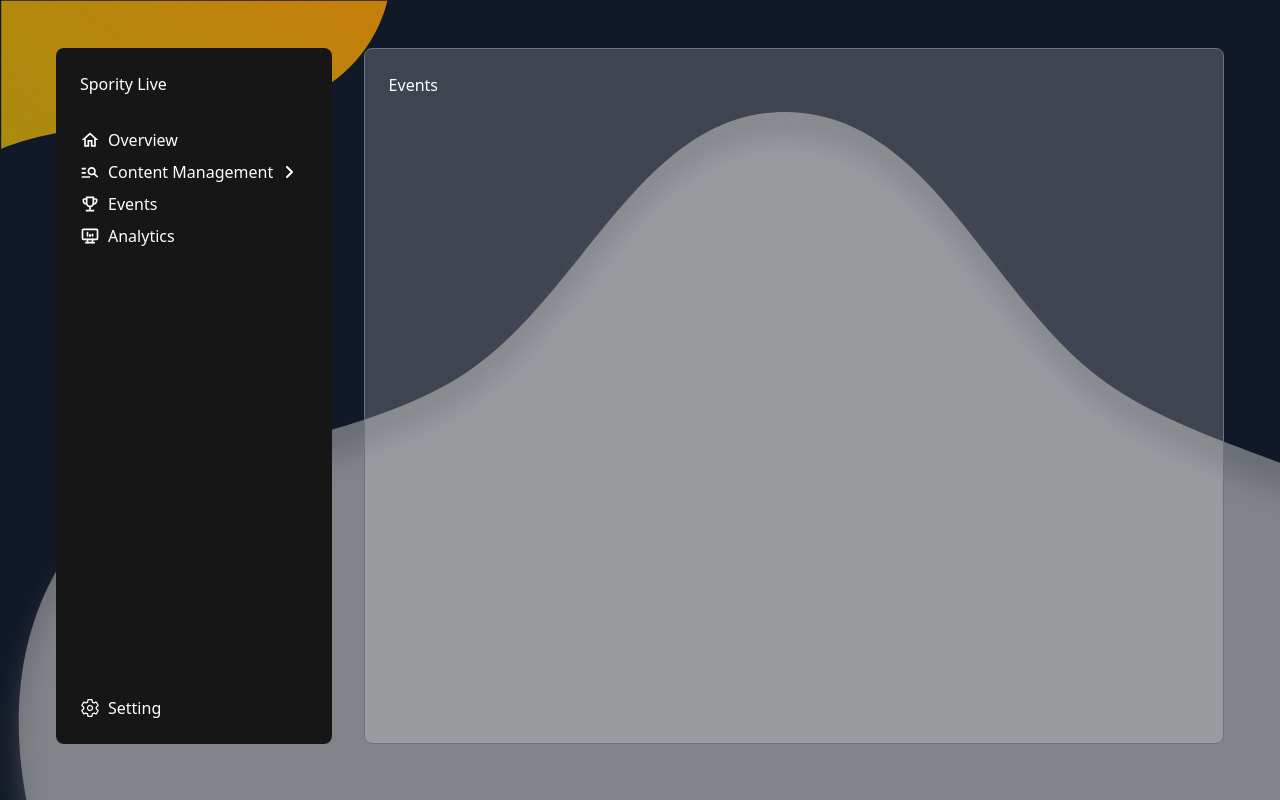
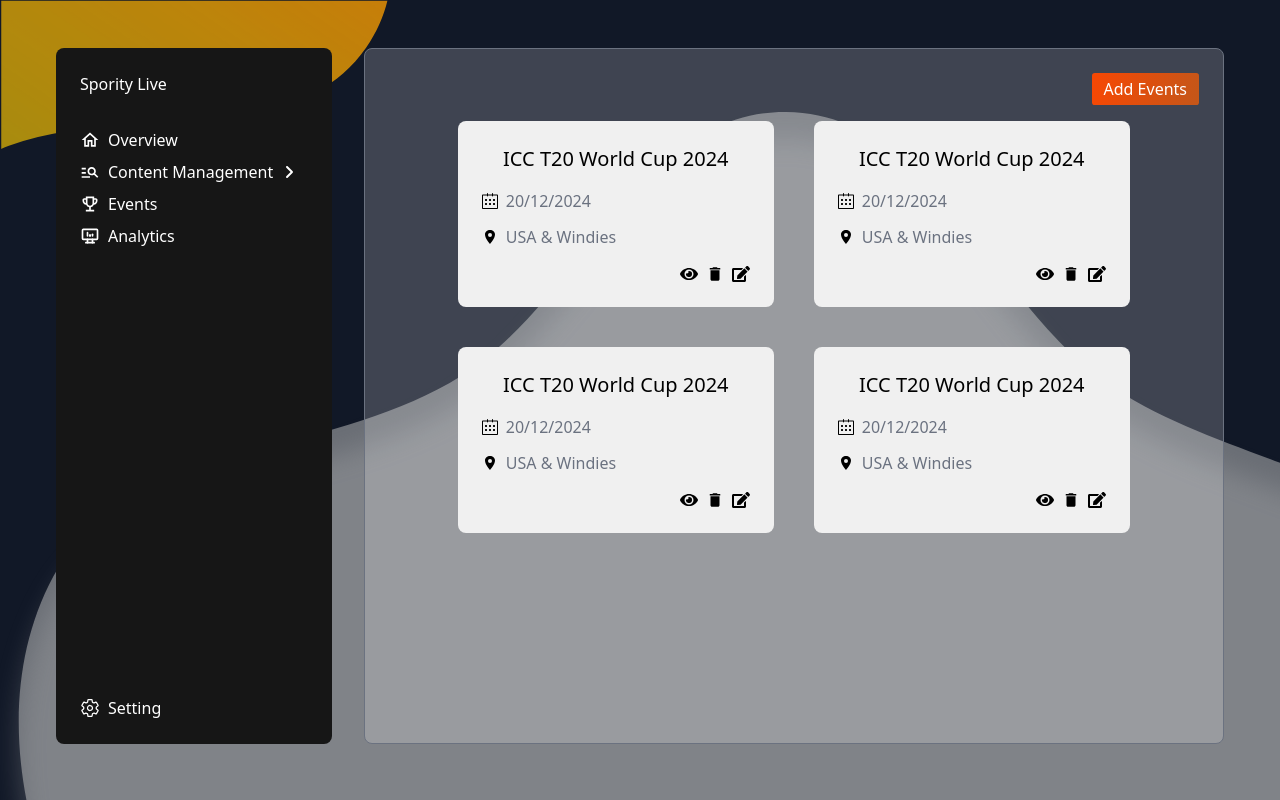
Before and after one commit to mhmAdmin1122/spority, a Next.js app: page /admin/events in a window 1280 px wide. Built offline with nearby package versions, Linux system fonts and the light colour scheme.

Commit message:
Events layout ready to use

```diff
--- /dev/null
+++ b/pages/admin/components/EventsCard.tsx
@@ -0,0 +1,30 @@
+import React from "react";
+import { SlCalender } from "react-icons/sl";
+import { IoLocationSharp } from "react-icons/io5";
+import { FaEye, FaEdit } from "react-icons/fa";
+import { MdDelete } from "react-icons/md";
+
+const EventsCard = () => {
+  return (
+    <div className="w-[316px] p-6 rounded-lg bg-[#F0F0F0] text-black flex flex-col">
+      <h2 className="text-center font-medium text-xl pb-4">ICC T20 World Cup 2024</h2>
+      <div className="flex flex-col gap-3 pb-4">
+        <div className="flex items-center gap-2">
+          <SlCalender />
+          <p className="text-gray-500">20/12/2024</p>
+        </div>
+        <div className="flex items-center gap-2">
+          <IoLocationSharp />
+          <p className="text-gray-500">USA &amp; Windies</p>
+        </div>
+      </div>
+      <div className="flex items-center gap-2 justify-end text-lg">
+        <FaEye className="hover:text-gray-500 cursor-pointer" />
+        <MdDelete className="hover:text-gray-500 cursor-pointer" />
+        <FaEdit className="hover:text-gray-500 cursor-pointer" />
+      </div>
+    </div>
+  );
+};
+
+export default EventsCard;
--- a/pages/admin/events.tsx
+++ b/pages/admin/events.tsx
@@ -1,6 +1,7 @@
-import React from 'react'
-import Layout from './components/Layout'
-import Head from 'next/head'
+import React from "react";
+import Layout from "./components/Layout";
+import Head from "next/head";
+import EventsCard from "./components/EventsCard";
 
 const EventsPage = () => {
   return (
@@ -9,10 +10,19 @@ const EventsPage = () => {
         <title>Spority - Admin Events</title>
       </Head>
       <div>
-        Events
+        <div className="flex w-full justify-end pb-4">
+          <button className="w-fit px-3 py-1 btn-color-bg rounded-[2.86px]">Add Events</button>
+        </div>
+        <div className="flex flex-wrap gap-10 justify-center h-[430px] overflow-scroll overflow-x-hidden events-list">
+          <EventsCard />
+          <EventsCard />
+          <EventsCard />
+          <EventsCard />
+          <EventsCard />
+        </div>
       </div>
     </Layout>
-  )
-}
+  );
+};
 
-export default EventsPage
+export default EventsPage;
--- a/styles/admin.css
+++ b/styles/admin.css
@@ -1,5 +1,6 @@
 .admin-child-body-box::-webkit-scrollbar,
 .post-list::-webkit-scrollbar,
+.events-list::-webkit-scrollbar,
 .channels-list::-webkit-scrollbar {
   @apply w-0;
 }
@@ -10,7 +11,8 @@
   @apply bg-[#161616] w-[280px] h-[87vh] rounded-lg p-6;
 }
 
-.add-post-btn-admin, .add-channel-btn-admin {
+.add-post-btn-admin,
+.add-channel-btn-admin {
   /* background-image: linear-gradient(60deg, #ff4500, #ffff00); */
   @apply absolute -top-1 left-0 rounded-[2.86px] font-medium px-3 py-1 text-black;
   background: linear-gradient(
@@ -19,3 +21,10 @@
     rgba(255, 255, 0, 0.24) 267.78%
   );
 }
+.btn-color-bg {
+  background: linear-gradient(
+    102.94deg,
+    #ff4500 -14.44%,
+    rgba(255, 255, 0, 0.24) 267.78%
+  );
+}
```
